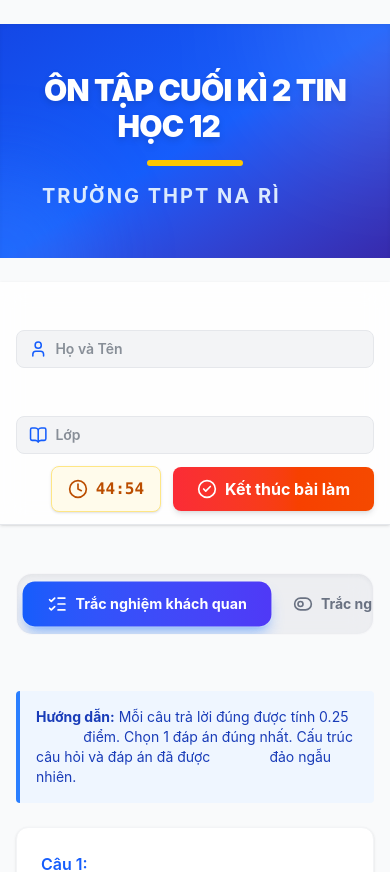
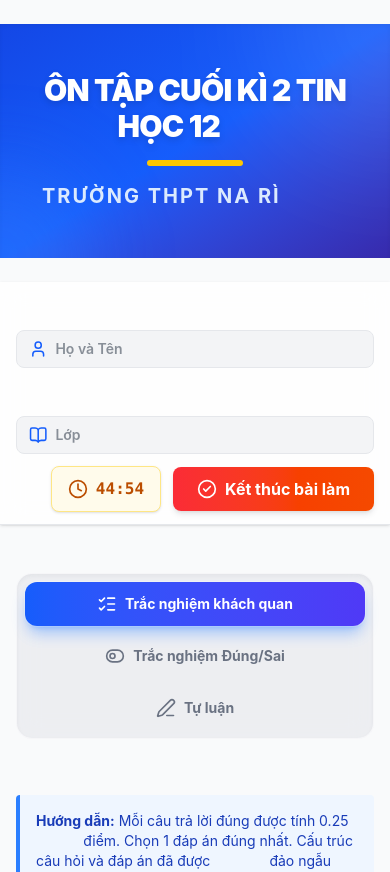
Before and after one commit to nongchuchuyen2021-svg/on-tap-tin-12, a React (Vite) app: page / in a window 390 px wide. Shown: the top 872 px of the page. Built offline with nearby package versions, Linux system fonts and the light colour scheme.

Commit message:
Nang cap giao dien Tab chuyên nghiệp

```diff
--- a/src/App.jsx
+++ b/src/App.jsx
@@ -1197,42 +1197,42 @@ export default function App() {
                      {" "}
           </div>
         )}
-                {/* Tabs Premium */}
-        <div className="flex bg-gray-200/60 backdrop-blur-md p-2 rounded-2xl mb-8 overflow-x-auto shadow-inner border border-white/50 max-w-3xl mx-auto relative">
+                {/* Tabs Premium (Responsive Mobile/Desktop) */}
+        <div className="flex flex-col md:flex-row gap-2 md:gap-0 bg-gray-200/60 backdrop-blur-md p-2 rounded-2xl mb-8 shadow-inner border border-white/50 max-w-3xl mx-auto relative">
           <button
-            className={`flex-1 flex items-center justify-center gap-2 px-6 py-3 font-bold text-sm rounded-xl whitespace-nowrap transition-all duration-300 ease-out ${
+            className={`flex-1 flex items-center justify-center gap-2 px-6 py-3 font-bold text-sm rounded-xl transition-all duration-300 ease-out w-full ${
               activeTab === "mcq"
-                ? "bg-gradient-to-r from-blue-600 to-indigo-600 text-white shadow-lg shadow-blue-500/40 scale-[1.02] ring-1 ring-white/20 z-10"
-                : "text-gray-500 hover:text-blue-700 hover:bg-white/80 hover:shadow-sm hover:scale-[1.01]"
+                ? "bg-gradient-to-r from-blue-600 to-indigo-600 text-white shadow-lg shadow-blue-500/40 md:scale-[1.02] ring-1 ring-white/20 z-10"
+                : "text-gray-500 hover:text-blue-700 hover:bg-white/80 hover:shadow-sm md:hover:scale-[1.01]"
             }`}
             onClick={() => setActiveTab("mcq")}
           >
-            <ListChecks className="w-5 h-5" />
-            Trắc nghiệm khách quan
+            <ListChecks className="w-5 h-5 flex-shrink-0" />
+            <span>Trắc nghiệm khách quan</span>
           </button>
 
           <button
-            className={`flex-1 flex items-center justify-center gap-2 px-6 py-3 font-bold text-sm rounded-xl whitespace-nowrap transition-all duration-300 ease-out ${
+            className={`flex-1 flex items-center justify-center gap-2 px-6 py-3 font-bold text-sm rounded-xl transition-all duration-300 ease-out w-full ${
               activeTab === "tf"
-                ? "bg-gradient-to-r from-blue-600 to-indigo-600 text-white shadow-lg shadow-blue-500/40 scale-[1.02] ring-1 ring-white/20 z-10"
-                : "text-gray-500 hover:text-blue-700 hover:bg-white/80 hover:shadow-sm hover:scale-[1.01]"
+                ? "bg-gradient-to-r from-blue-600 to-indigo-600 text-white shadow-lg shadow-blue-500/40 md:scale-[1.02] ring-1 ring-white/20 z-10"
+                : "text-gray-500 hover:text-blue-700 hover:bg-white/80 hover:shadow-sm md:hover:scale-[1.01]"
             }`}
             onClick={() => setActiveTab("tf")}
           >
-            <ToggleLeft className="w-5 h-5" />
-            Trắc nghiệm Đúng/Sai
+            <ToggleLeft className="w-5 h-5 flex-shrink-0" />
+            <span>Trắc nghiệm Đúng/Sai</span>
           </button>
 
           <button
-            className={`flex-1 flex items-center justify-center gap-2 px-6 py-3 font-bold text-sm rounded-xl whitespace-nowrap transition-all duration-300 ease-out ${
+            className={`flex-1 flex items-center justify-center gap-2 px-6 py-3 font-bold text-sm rounded-xl transition-all duration-300 ease-out w-full ${
               activeTab === "essay"
-                ? "bg-gradient-to-r from-blue-600 to-indigo-600 text-white shadow-lg shadow-blue-500/40 scale-[1.02] ring-1 ring-white/20 z-10"
-                : "text-gray-500 hover:text-blue-700 hover:bg-white/80 hover:shadow-sm hover:scale-[1.01]"
+                ? "bg-gradient-to-r from-blue-600 to-indigo-600 text-white shadow-lg shadow-blue-500/40 md:scale-[1.02] ring-1 ring-white/20 z-10"
+                : "text-gray-500 hover:text-blue-700 hover:bg-white/80 hover:shadow-sm md:hover:scale-[1.01]"
             }`}
             onClick={() => setActiveTab("essay")}
           >
-            <Edit3 className="w-5 h-5" />
-            Tự luận
+            <Edit3 className="w-5 h-5 flex-shrink-0" />
+            <span>Tự luận</span>
           </button>
         </div>
                 {/* Tab Content: MCQ */}       {" "}
```
